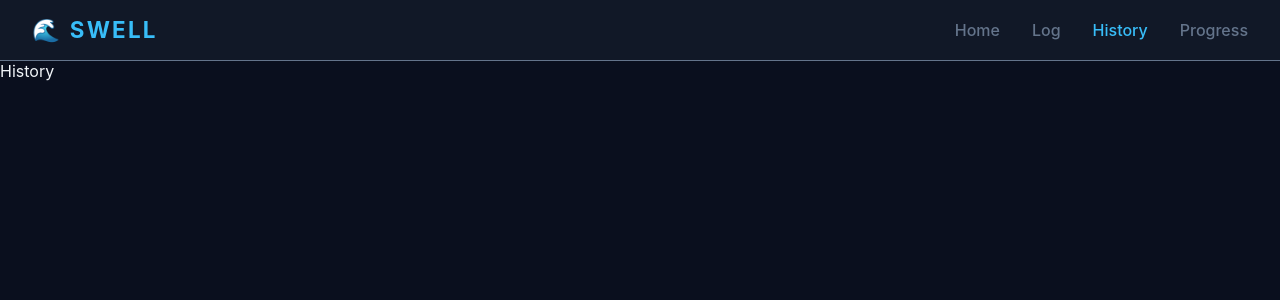
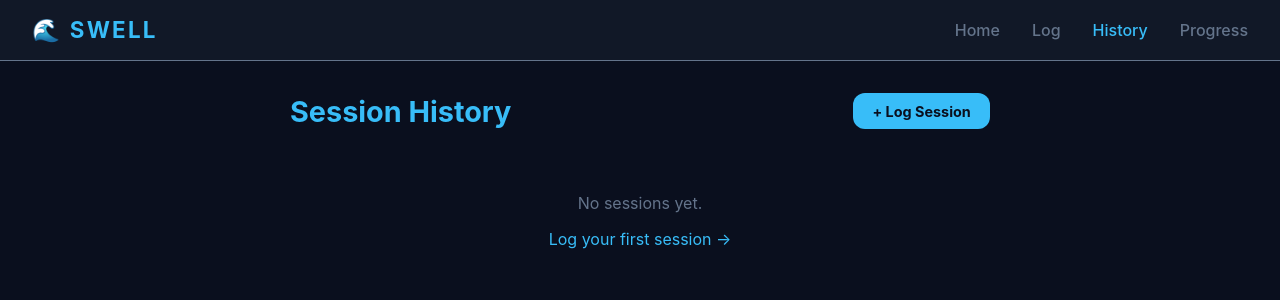
Before and after one commit to jradame/swell, a React (Vite) app: page /history in a window 1280 px wide. Shown: the top 300 px of the page. Built offline with nearby package versions, Linux system fonts and the light colour scheme.

Commit message:
build History page and SessionCard component

```diff
--- /dev/null
+++ b/src/components/SessionCard.jsx
@@ -0,0 +1,33 @@
+import { useSessions } from '../context/SessionContext'
+import styles from './SessionCard.module.css'
+
+function SessionCard({ session }) {
+  const { deleteSession } = useSessions()
+
+  return (
+    <div className={styles.card}>
+      <div className={styles.header}>
+        <h3 className={styles.spot}>{session.spot}</h3>
+        <span className={styles.date}>{session.date}</span>
+      </div>
+      <div className={styles.stats}>
+        <div className={styles.stat}>
+          <span className={styles.value}>{session.waveHeight}ft</span>
+          <span className={styles.label}>Waves</span>
+        </div>
+        <div className={styles.stat}>
+          <span className={styles.value}>{session.duration}min</span>
+          <span className={styles.label}>Duration</span>
+        </div>
+        <div className={styles.stat}>
+          <span className={styles.value}>{session.board || '—'}</span>
+          <span className={styles.label}>Board</span>
+        </div>
+      </div>
+      {session.notes && <p className={styles.notes}>{session.notes}</p>}
+      <button className={styles.delete} onClick={() => deleteSession(session.id)}>Delete</button>
+    </div>
+  )
+}
+
+export default SessionCard
--- /dev/null
+++ b/src/components/SessionCard.module.css
@@ -0,0 +1,79 @@
+.card {
+  background: var(--color-surface);
+  border-radius: var(--radius);
+  padding: 1.5rem;
+  display: flex;
+  flex-direction: column;
+  gap: 1rem;
+  border: 1px solid transparent;
+  transition: border-color 0.2s;
+}
+
+.card:hover {
+  border-color: var(--color-primary);
+}
+
+.header {
+  display: flex;
+  justify-content: space-between;
+  align-items: center;
+}
+
+.spot {
+  font-size: 1.2rem;
+  font-weight: 700;
+  color: var(--color-text);
+  margin: 0;
+}
+
+.date {
+  font-size: 0.85rem;
+  color: var(--color-muted);
+}
+
+.stats {
+  display: flex;
+  gap: 2rem;
+}
+
+.stat {
+  display: flex;
+  flex-direction: column;
+  gap: 0.2rem;
+}
+
+.value {
+  font-size: 1.1rem;
+  font-weight: 600;
+  color: var(--color-primary);
+}
+
+.label {
+  font-size: 0.75rem;
+  color: var(--color-muted);
+  text-transform: uppercase;
+}
+
+.notes {
+  font-size: 0.9rem;
+  color: var(--color-muted);
+  margin: 0;
+  font-style: italic;
+}
+
+.delete {
+  align-self: flex-end;
+  background: transparent;
+  border: 1px solid var(--color-muted);
+  color: var(--color-muted);
+  border-radius: var(--radius);
+  padding: 0.4rem 1rem;
+  font-size: 0.8rem;
+  cursor: pointer;
+  transition: all 0.2s;
+}
+
+.delete:hover {
+  border-color: #ef4444;
+  color: #ef4444;
+}
--- a/src/pages/History.jsx
+++ b/src/pages/History.jsx
@@ -1,2 +1,32 @@
-function History() { return <div>History</div> }
+import { useSessions } from '../context/SessionContext'
+import SessionCard from '../components/SessionCard'
+import { Link } from 'react-router-dom'
+import styles from './History.module.css'
+
+function History() {
+  const { sessions } = useSessions()
+
+  return (
+    <div className={styles.container}>
+      <div className={styles.header}>
+        <h2 className={styles.heading}>Session History</h2>
+        <Link to="/log" className={styles.logBtn}>+ Log Session</Link>
+      </div>
+
+      {sessions.length === 0 ? (
+        <div className={styles.empty}>
+          <p>No sessions yet.</p>
+          <Link to="/log">Log your first session →</Link>
+        </div>
+      ) : (
+        <div className={styles.list}>
+          {sessions.map(session => (
+            <SessionCard key={session.id} session={session} />
+          ))}
+        </div>
+      )}
+    </div>
+  )
+}
+
 export default History
--- /dev/null
+++ b/src/pages/History.module.css
@@ -0,0 +1,46 @@
+.container {
+  max-width: 700px;
+  margin: 0 auto;
+  padding: 2rem;
+}
+
+.header {
+  display: flex;
+  justify-content: space-between;
+  align-items: center;
+  margin-bottom: 2rem;
+}
+
+.heading {
+  font-size: 1.8rem;
+  font-weight: 700;
+  color: var(--color-primary);
+  margin: 0;
+}
+
+.logBtn {
+  background: var(--color-primary);
+  color: #0a0f1e;
+  padding: 0.6rem 1.2rem;
+  border-radius: var(--radius);
+  font-weight: 700;
+  text-decoration: none;
+  font-size: 0.9rem;
+}
+
+.list {
+  display: flex;
+  flex-direction: column;
+  gap: 1rem;
+}
+
+.empty {
+  text-align: center;
+  color: var(--color-muted);
+  margin-top: 4rem;
+}
+
+.empty a {
+  color: var(--color-primary);
+  text-decoration: none;
+}
```
